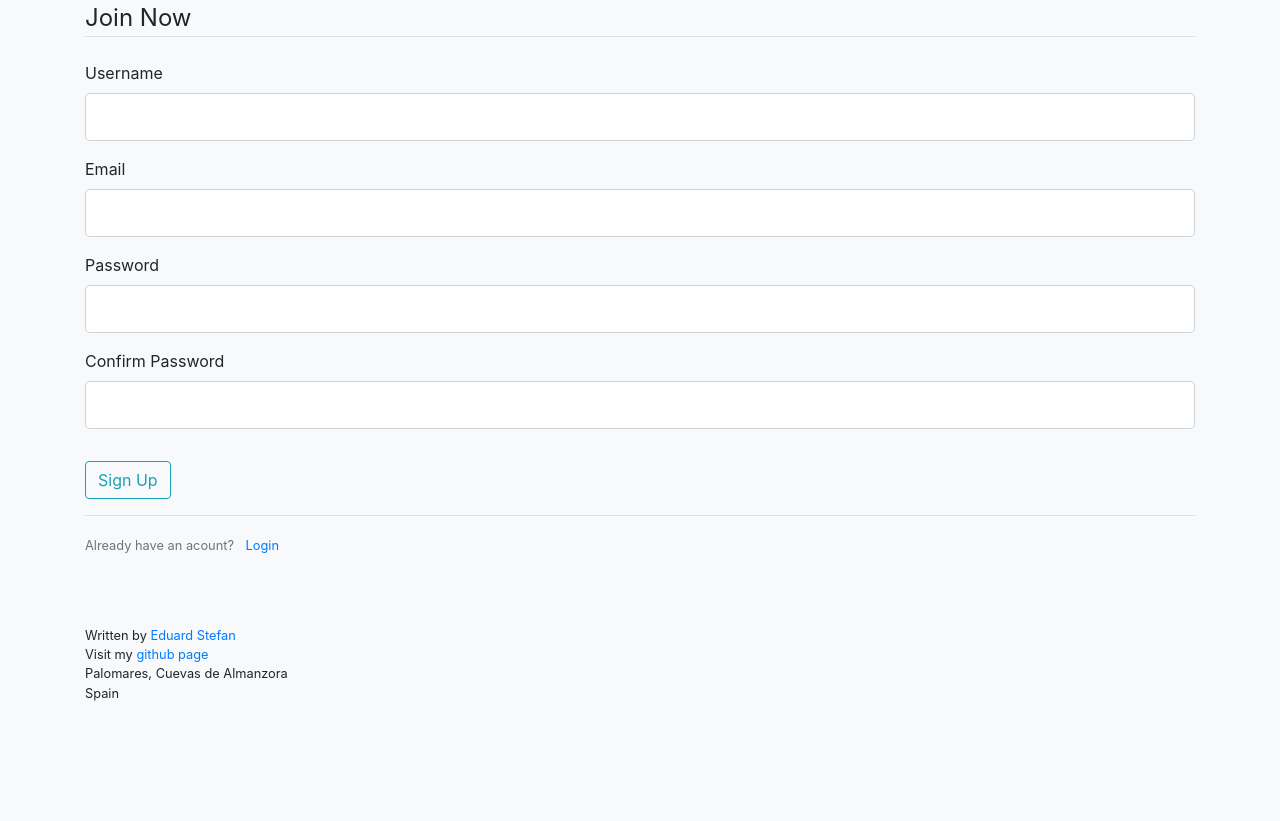
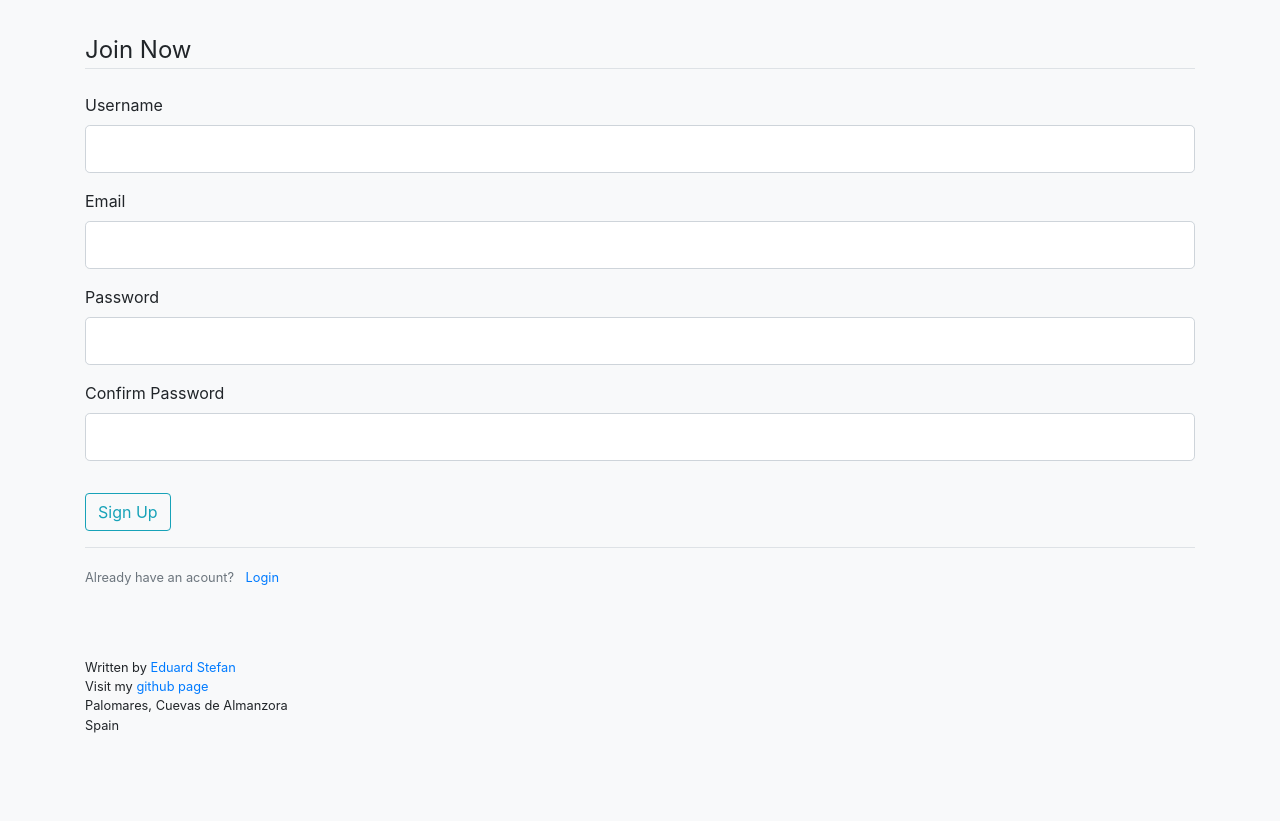
Before and after one commit to edustef/ab1may, a Flask app: page /register in a window 1280 px wide. Before the commit the page ends 701 px from the top, so only its background shows below. Run offline with Flask 2, Linux system fonts and the light colour scheme; some libraries are stand-ins or nearby versions.

Commit message:
Added some margin to the alert message

```diff
--- a/application/static/styles.css
+++ b/application/static/styles.css
@@ -36,3 +36,11 @@ video {
     border: 2px solid #ccc;
     transform: scale(1.05);
 }
+
+.logreg {
+    margin-top: 32px;
+}
+.flash_messages {
+    margin-top: 16px;
+    margin-bottom: 16px;
+}
```
